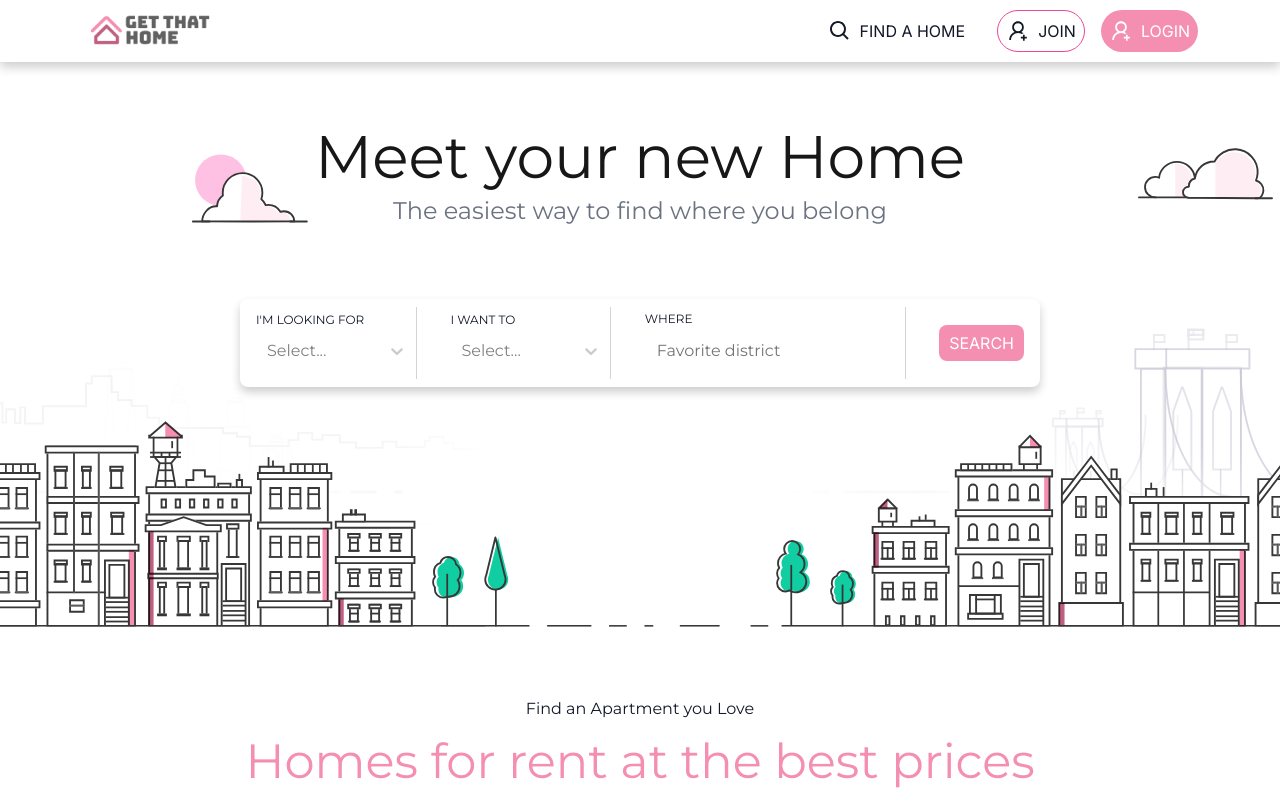
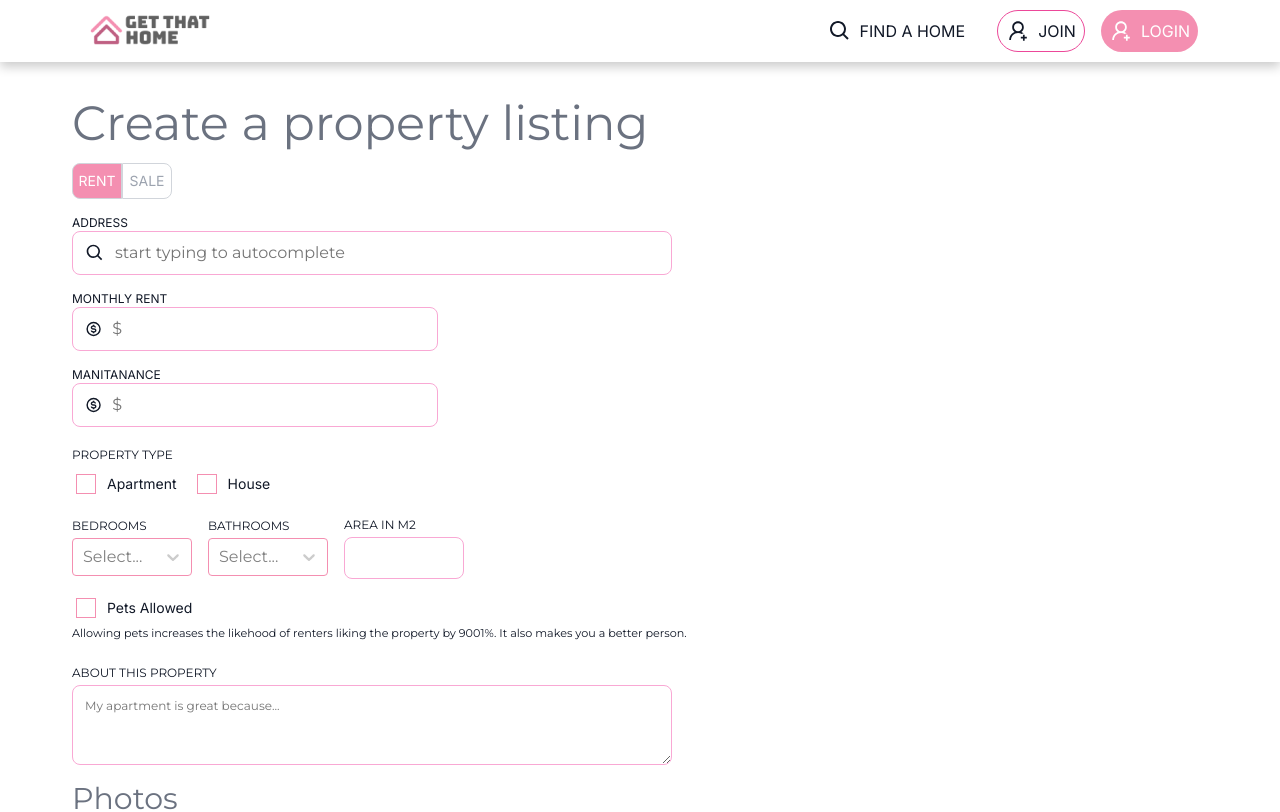
Before and after one commit to JoE5636/capstone-team4-getthathome, a React (Vite) app: page /create in a window 1280 px wide. Before the commit this address led to /home. Shown: the top 812 px of the page. Built offline with nearby package versions, Linux system fonts and the light colour scheme.

Commit message:
Rent and Sale

```diff
--- a/package.json
+++ b/package.json
@@ -10,9 +10,10 @@
     "preview": "vite preview"
   },
   "dependencies": {
+    "@emotion/react": "^11.11.1",
     "@emotion/styled": "^11.11.0",
     "react": "^18.2.0",
-    "react-dom": "^18.2.0",
+    "react-dom": "^18.0.0",
     "react-icons": "^4.10.1",
     "react-router-dom": "^6.14.2",
     "react-select": "^5.7.4"
--- a/src/App.jsx
+++ b/src/App.jsx
@@ -10,7 +10,7 @@ const Wrapper = styled.div`
 `;
 
 function App() {
-  const user = { role: 1, value: true };
+  const user = { role: 0, value: true };
 
   return (
     <Wrapper>
--- a/src/components/typeSelect.jsx
+++ b/src/components/typeSelect.jsx
@@ -12,8 +12,8 @@ const SelectButton = styled.button`
   width: 50px;
   height: 36px;
   border: 1px solid ${colors.gray[300]};
-  background-color: ${colors.white};
-  color: ${colors.gray[400]};
+  background-color: ${props => (props.active ? colors.pink[400] : colors.white)};
+  color: ${props => (props.active ? colors.white : colors.gray[400])};
   cursor: pointer;
   &:active {
     background-color: ${colors.pink[400]};
@@ -29,13 +29,13 @@ const SelectWrapper = styled.div`
   border: none;
 `;
 
-function TypeSelect() {
+function TypeSelect({ handleClick, isRenting }) {
   return (
     <SelectWrapper>
-      <SelectButton style={{ borderRadius: "8px 0px 0px 8px" }}>
+      <SelectButton active={isRenting} onClick={() => handleClick(true)} style={{ borderRadius: "8px 0px 0px 8px" }}>
         RENT
       </SelectButton>
-      <SelectButton style={{ borderRadius: "0px 8px 8px 0px" }}>
+      <SelectButton active={!isRenting} onClick={() => handleClick(false)} style={{ borderRadius: "0px 8px 8px 0px" }}>
         SALE
       </SelectButton>
     </SelectWrapper>
--- a/src/pages/propertyListing.jsx
+++ b/src/pages/propertyListing.jsx
@@ -88,6 +88,7 @@ const NoPhotos = styled.div`
 
 function PropertyListing() {
   const [propertyType, setPropertyType] = useState("");
+  const [isRenting, setisRenting] = useState(true)
 
   const handlePropertyTypeChange = (event) => {
     setPropertyType(event.target.value);
@@ -112,7 +113,7 @@ function PropertyListing() {
       <Header />
       <Container>
         <Title>Create a property listing</Title>
-        <TypeSelect />
+        <TypeSelect isRenting={isRenting} handleClick={(renting) => setisRenting(renting)} />
         <ListingInput
           icon={<BiSearch style={{ width: "20px", height: "20px" }} />}
           id="address"
@@ -122,6 +123,23 @@ function PropertyListing() {
           placeholder="start typing to autocomplete"
           isFullWidth={true}
         />
+        {
+          !isRenting && (
+            <ListingInput
+              icon={<BiDollarCircle style={{ width: "20px", height: "20px" }} />}
+              id="price"
+              name="price"
+              label={"Price"}
+              type="text"
+              placeholder="$"
+              isFullWidth={false}
+            />
+          )
+        }
+        <>
+          {
+            isRenting && (
+              <>
                 <ListingInput
                   icon={<BiDollarCircle style={{ width: "20px", height: "20px" }} />}
                   id="rent"
@@ -140,6 +158,11 @@ function PropertyListing() {
                   placeholder="$"
                   isFullWidth={false}
                 />
+              </>
+            )
+          }
+        </>
+
         <TypeWrapper>
           <label style={{ textTransform: "uppercase", fontSize: ".75rem" }}>
             Property Type
@@ -236,6 +259,9 @@ function PropertyListing() {
             <AreaInput style={{ width: "120px" }} />
           </div>
         </OptionsWrapper>
+        <>
+          {
+            isRenting && (
               <Wrapper>
                 <Checkbox text="Pets Allowed" value="pets" />
                 <p style={{ fontSize: ".7rem" }}>
@@ -243,6 +269,9 @@ function PropertyListing() {
                   by 9001%. It also makes you a better person.
                 </p>
               </Wrapper>
+            )
+          }
+        </>
         <Wrapper>
           <label style={{ textTransform: "uppercase", fontSize: ".75rem" }}>
             about this property
```
Also changed, not shown: 1 other file (tests, documents, lock files or other folders). Lines whose indentation alone changed are shown as unchanged.
